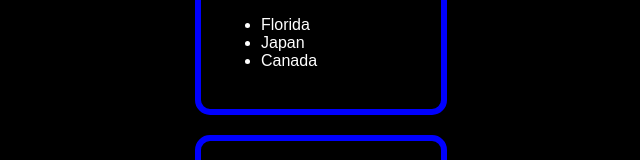
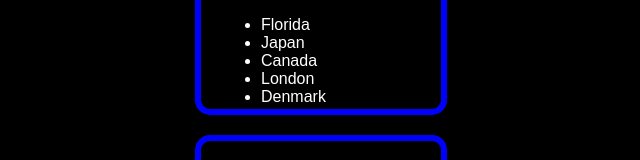
Before and after one commit to Justine130/indox, a plain HTML site: page index.html in a window 1280 px wide. Shown: the part 237-397 px from the top of the page, without its empty margins (319-959 px from the left). Drawn offline with Linux system fonts and the light colour scheme.

Commit message:
Update index.html
I like turtles

```diff
--- a/index.html
+++ b/index.html
@@ -44,6 +44,8 @@
 			<li>Florida</li>
 			<li>Japan</li>
 			<li>Canada</li>
+			<li>London</li>
+			<li>Denmark</li>
 		</ul>
 </div>
 
```
